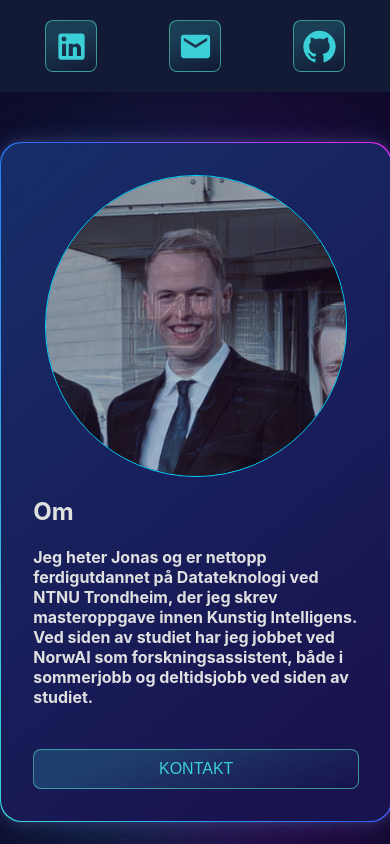
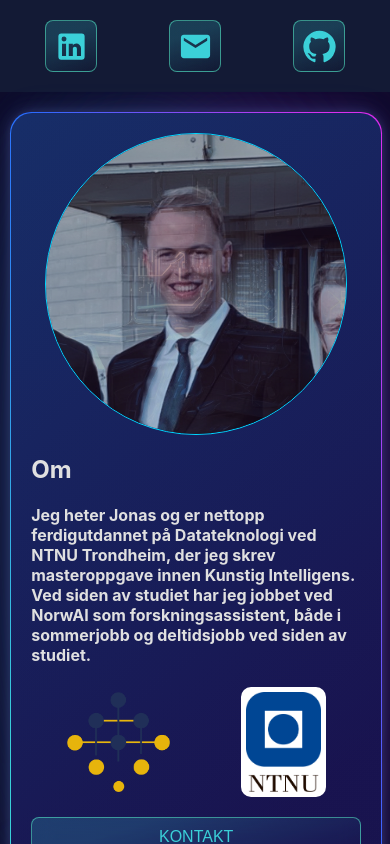
Before and after one commit to Jonassundt/app-portfolio, a React (Create React App) app: page /project/1 in a window 390 px wide. Shown: the top 844 px of the page. Built offline with nearby package versions, Linux system fonts and the light colour scheme.

Commit message:
added logos + mobile

```diff
--- a/src/components/About.js
+++ b/src/components/About.js
@@ -1,6 +1,8 @@
 import React from 'react'
 import ButtonFrost from './ButtonFrost';
 import PhotoTransition from './PhotoTransition';
+import logoNORWAI from '../images/logo_NorwAI.png';
+import logoNTNU from '../images/logo_ntnu.png';
 
 export const About = () => {
 
@@ -15,7 +17,16 @@ export const About = () => {
                     der jeg skrev masteroppgave innen Kunstig Intelligens. Ved siden av studiet har
                     jeg jobbet ved NorwAI som forskningsassistent, både i sommerjobb og deltidsjobb
                     ved siden av studiet.</h4>
+
+                {/* Logos container */}
+                <div className='logos-container'>
+                    <img src={logoNORWAI} alt="NorwAI Logo" className="logo logo-norwai" onClick={() => window.open("https://www.ntnu.edu/norwai", "_blank")}/>
+                    <img src={logoNTNU} alt="NTNU Logo" className="logo logo-ntnu" onClick={() => window.open("https://www.ntnu.no/", "_blank")}/>
+                </div>
+
                 <ButtonFrost onClick={() => alert("Send epost til jonassundt98@gmail.com")}>KONTAKT</ButtonFrost>
+
+
             </div>
         </div>
     )
--- a/src/index.css
+++ b/src/index.css
@@ -26,8 +26,9 @@ body {
 /* Utilize a container with a gradient border and inner glow */
 .container {
   width: min(456px, 100%);
-  /* margin: 50px; */
   margin: 50px auto;
+
+
   border-radius: 21.2px; /* 21.2px */
   padding: 1.2px; /* This padding creates the space for the gradient border */
   background-image: linear-gradient(
@@ -40,17 +41,11 @@ body {
   justify-content: center;
   align-items: center;
   position: relative;
-  /* box-shadow:
-    0 0 10px rgba(140, 155, 254, 0.5),
-    0 0 20px rgba(140, 155, 254, 0.7),
-    0 0 40px rgba(140, 155, 254, 0.9),
-    0 0 80px rgba(140, 155, 254, 1); */
-    /* Glow effect */
-    box-shadow:
-    0 0 8px rgba(140, 155, 254, 0.1),
-    0 0 16px rgba(140, 155, 254, 0.1),
-    0 0 24px rgba(140, 155, 254, 0.1),
-    0 0 32px rgba(140, 155, 254, 0.1);
+  box-shadow:
+  0 0 8px rgba(140, 155, 254, 0.1),
+  0 0 16px rgba(140, 155, 254, 0.1),
+  0 0 24px rgba(140, 155, 254, 0.1),
+  0 0 32px rgba(140, 155, 254, 0.1);
 }
 
 /* Pink blur on the right */
@@ -195,3 +190,50 @@ body {
   padding: 10px;
   height: 60px;
 }
+
+/* for NorwAI and NTNU logo */
+.logos-container {
+  display: flex;
+  justify-content: space-around;
+  align-items: center;
+  margin-top: 20px;
+}
+
+.logo {
+  width: auto; /* Adjust as needed */
+  height: 100px; /* Maintains aspect ratio */
+}
+
+.logo:hover{
+  cursor: pointer;
+}
+
+.logo-norwai {
+}
+
+.logo-ntnu {
+  border: 5px solid white;
+  border-radius: 10px;
+  background-color: white;
+}
+
+
+@media (min-width: 300px) and (max-width: 400px) {
+  .container {
+
+    margin: 20px 10px 50px 10px;
+    width: calc(100% - 20px);
+  }
+
+  .inner-container{
+    width: calc(100% );
+    padding: 20px;
+  }
+}
+
+@media (min-width: 400px) and (max-width: 500px) {
+  .container {
+    margin: 20px 10px 50px 10px;
+    width: calc(100% - 20px);
+  }
+}
```
Also changed, not shown: src/images/logo_NorwAI.png (added), src/images/logo_ntnu.png (added).
